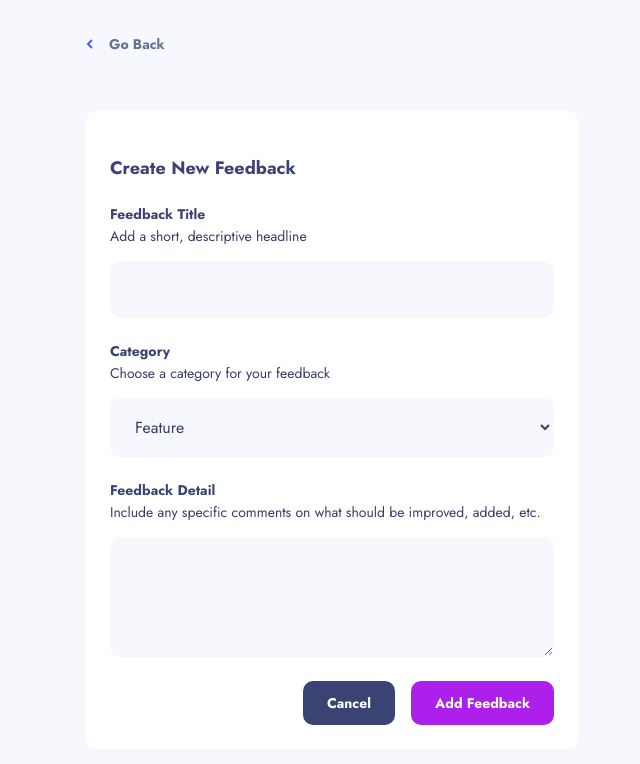
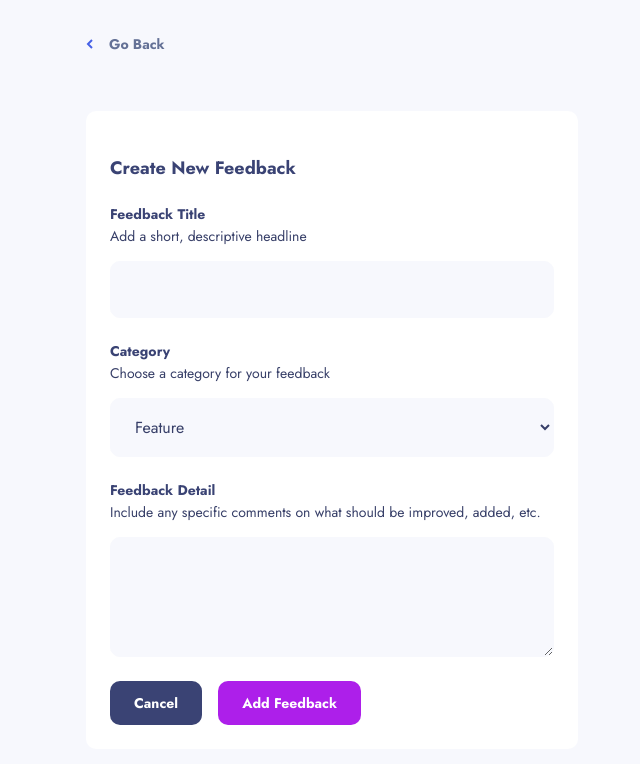
Before and after one commit to AgataLiberska/product-feedback-app, a React (Create React App) app: page /productRequests/new in a window 1280 px wide. Shown: the top 764 px of the page, without its empty margins (308-948 px from the left). Built offline with nearby package versions, Linux system fonts and the light colour scheme.

Commit message:
fix button styles and add cancel btn functionality

```diff
--- a/src/features/suggestions/SuggestionForm.js
+++ b/src/features/suggestions/SuggestionForm.js
@@ -1,11 +1,11 @@
 import React, {useState} from 'react';
 import { useSelector } from 'react-redux';
 
-import { FormContainer, FormHeading, FormControl, FormLabel, FormLabelHeading, FormInput, FeedbackFormTextArea, ButtonContainer, FormError } from './SuggestionFormStyles';
+import { FormContainer, FormHeading, FormControl, FormLabel, FormLabelHeading, FormInput, FeedbackFormTextArea, ButtonContainer, FormError, DeleteButtonWrapper } from './SuggestionFormStyles';
 
 import { SubmitButton, CancelButton, DeleteButton } from '../../reusable/reusableStyles';
 
-const SuggestionForm = ({heading, title, category, status, description, submitBtnText, onFormSubmitted}) => {
+const SuggestionForm = ({heading, title, category, status, description, submitBtnText, onFormSubmitted, goBack}) => {
 
     const [titleValue, setTitleValue] = useState(title);
     const [categoryValue, setCategoryValue] = useState(category);
@@ -141,11 +141,13 @@ const SuggestionForm = ({heading, title, category, status, description, submitBt
                     : null}
                 </FormControl>
                 <ButtonContainer>
+                    <SubmitButton type="submit">{submitBtnText}</SubmitButton>
+                    <CancelButton to={goBack}>Cancel</CancelButton>
                     { status ?
-                        <DeleteButton type="button">Delete</DeleteButton>
+                        <DeleteButtonWrapper>
+                            <DeleteButton type="button">Delete</DeleteButton>
+                        </DeleteButtonWrapper>
                     : null }
-                    <CancelButton type="button">Cancel</CancelButton>
-                    <SubmitButton type="submit">{submitBtnText}</SubmitButton>
                 </ButtonContainer>
             </form>
         </FormContainer>
--- a/src/features/suggestions/SuggestionFormStyles.js
+++ b/src/features/suggestions/SuggestionFormStyles.js
@@ -86,7 +86,17 @@ export const ButtonContainer = styled.div`
     gap: 1rem;
 
     @media screen and (min-width: 500px) {
-        flex-direction: row;
+        flex-direction: row-reverse;
         justify-content: flex-end;
     }
 `
+
+export const DeleteButtonWrapper = styled.div`
+    display: flex;
+    flex-direction: column;
+
+    @media screen and (min-width: 500px) {
+        flex-direction: row;
+        width: 100%;
+    }
+`
--- a/src/pages/EditFeedback.js
+++ b/src/pages/EditFeedback.js
@@ -18,6 +18,7 @@ const EditFeedback = ({match}) => {
     const history = useHistory();
 
     const currentSuggestion = useSelector(state => findSuggestionById(state, suggestionId));
+
     const currentUser = useSelector(state => getCurrentUser(state));
 
     const isAllowed = currentUser.id === currentSuggestion.userId;
@@ -49,6 +50,7 @@ const EditFeedback = ({match}) => {
                     status={currentSuggestion.status}
                     submitBtnText='Save Changes'
                     onFormSubmitted={editSuggestion}
+                    goBack={`/productRequests/${suggestionId}`}
                 />
             : <div>Sorry, you're not authorised to do this.</div>
         }
--- a/src/pages/NewFeedback.js
+++ b/src/pages/NewFeedback.js
@@ -39,6 +39,7 @@ const NewFeedback = () => {
                 description=''
                 submitBtnText='Add Feedback'
                 onFormSubmitted={addNewSuggestion}
+                goBack='/productRequests'
             />
 
         </FormPageWrapper>
--- a/src/reusable/reusableStyles.js
+++ b/src/reusable/reusableStyles.js
@@ -19,7 +19,7 @@ export const GoBackLink = styled(Link)`
         }
     }
 `
-
+// this needs to be in the reply styles not used anywhere else
 export const TextArea = styled.textarea`
     width: 100%;
     height: 5rem;
@@ -29,8 +29,21 @@ export const SubmitButton = styled.button`
     background-color: var(--primary-btn);
 `
 
-export const CancelButton = styled.button`
+export const CancelButton = styled(Link)`
+    padding: 0.625rem 1rem;
+    border-radius: 0.625rem;
     background-color: var(--dark-grey-blue);
+    font-size: 0.75rem;
+    font-weight: 700;
+    color: var(--white);
+    white-space: nowrap;
+    cursor: pointer;
+    text-align: center;
+
+    @media screen and (min-width: 768px) {
+        font-size: 0.875rem;
+        padding: 0.75rem 1.5rem;
+    }
 `
 
 export const DeleteButton = styled.button`
```
